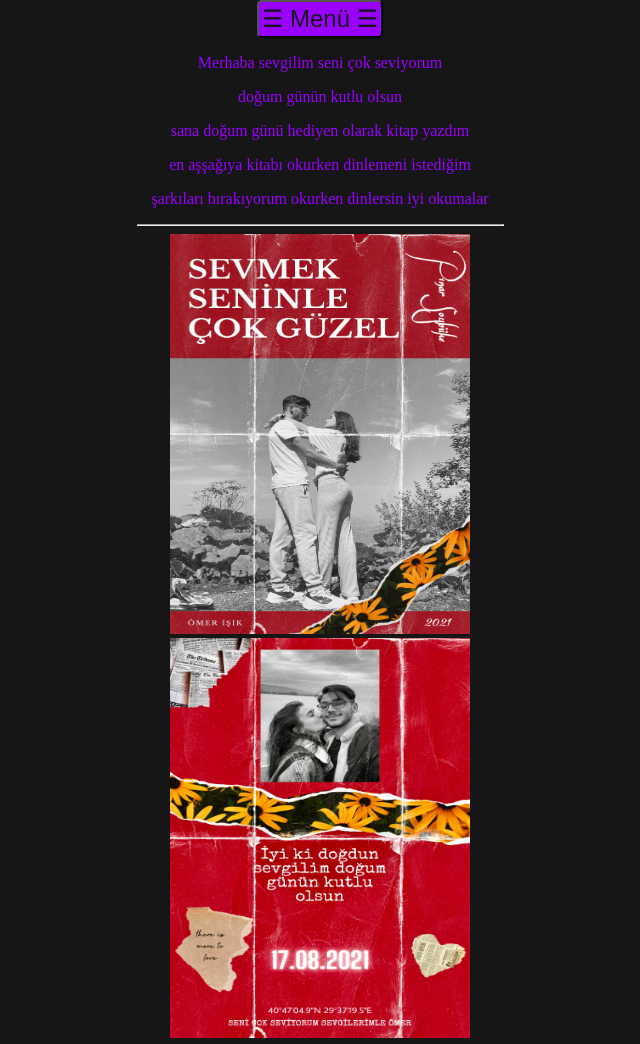
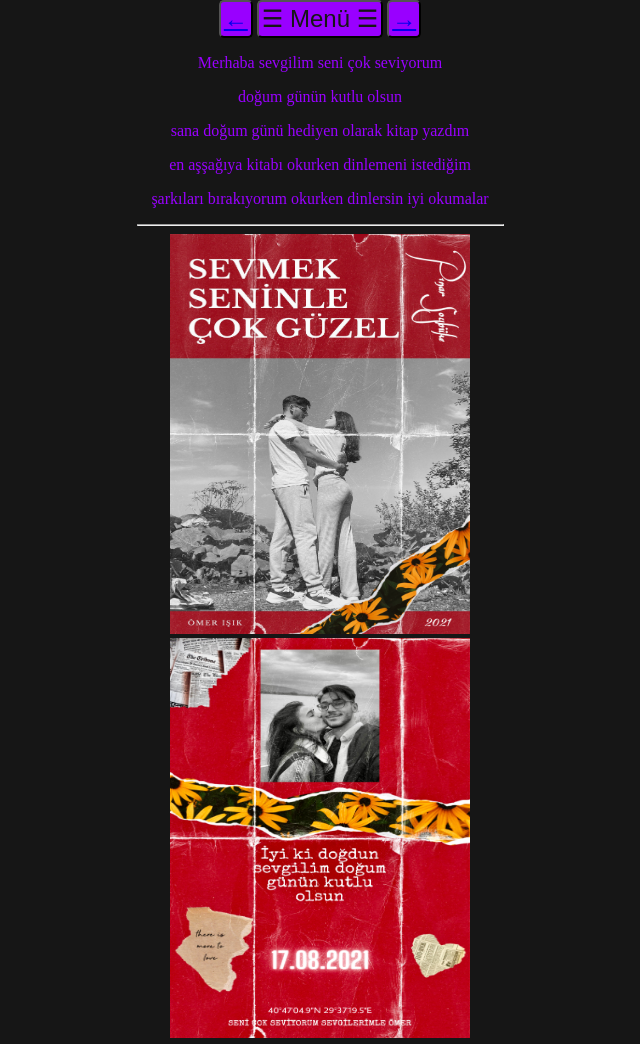
Before and after one commit to omerisk/omerkitap, a plain HTML site: page index.html in a window 1280 px wide. Shown: the top 1044 px of the page, without its empty margins (320-960 px from the left). Drawn offline with Linux system fonts and the light colour scheme.

Commit message:
Update index.html

```diff
--- a/index.html
+++ b/index.html
@@ -94,7 +94,10 @@
         <a href="https://omerisk.github.io/son/">4- Son...</a>
     </div>
 </div>
-<center> <button> <span id="menuAc" > ☰ Menü ☰</span></button></center>
+<center>
+    <button><a href="https://omerisk.github.io/iyikidogdun/">←</a></button>
+    <button><span id="menuAc" > ☰ Menü ☰</span></button>
+    <button><a href="https://omerisk.github.io/son/">→</a></button></center>
     <script>
      var menuAc=document.querySelector("#menuAc");
      var menu=document.querySelector("#menu");
```
